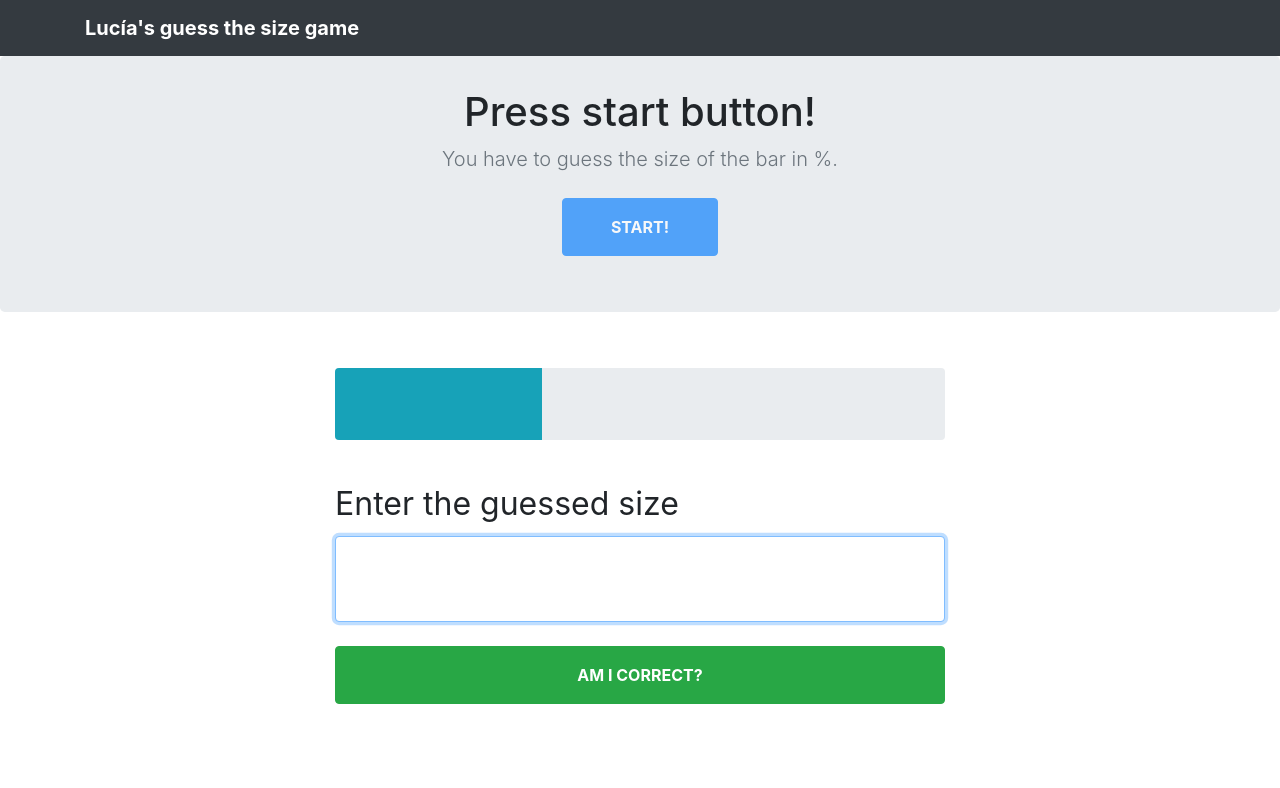
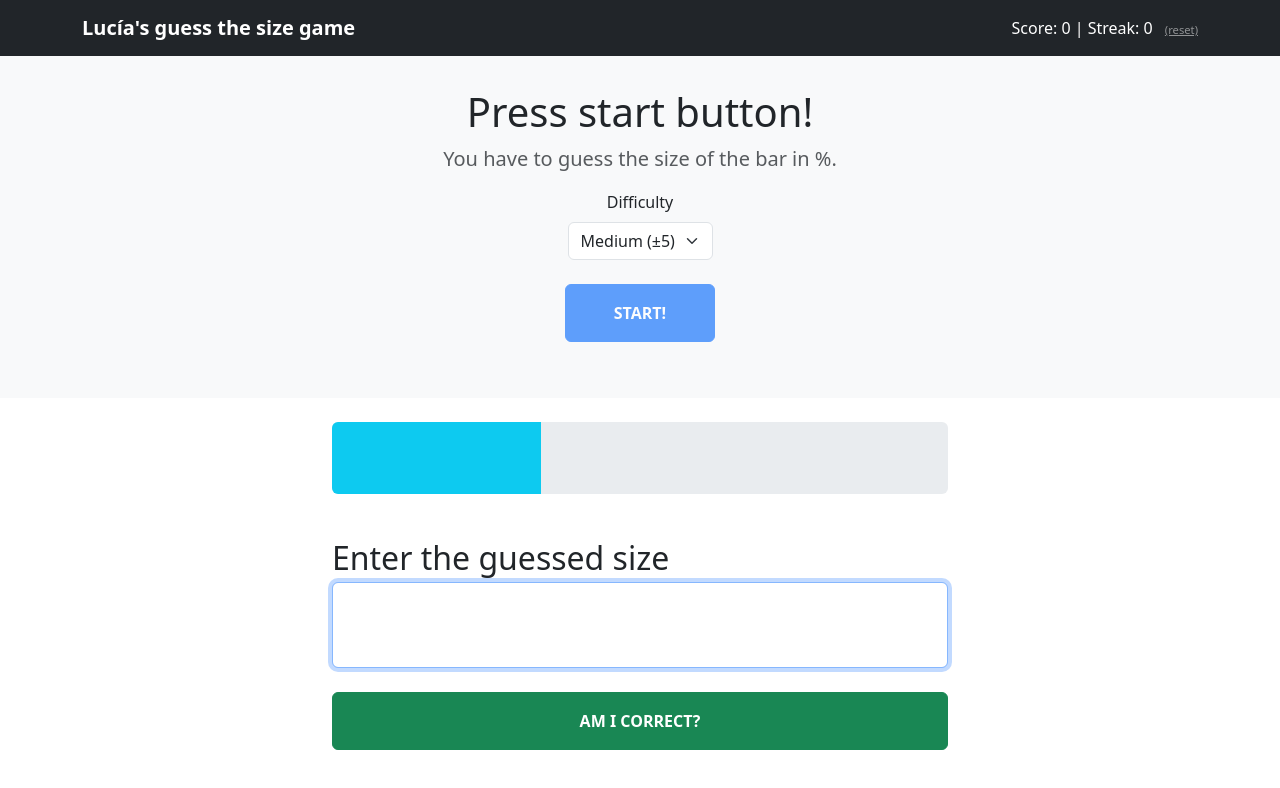
Before and after one commit to betler/little-games, a plain HTML site: page guess the size/guess-the-size.html in a window 1280 px wide. Both pictures are taken after a click on the link "START!". Drawn offline with nearby package versions, Linux system fonts and the light colour scheme.

Commit message:
Add files via upload

```diff
--- a/guess the size/guess-the-size.html
+++ b/guess the size/guess-the-size.html
@@ -7,10 +7,15 @@
 
     <title>Guess the size!!</title>
 
-    <!-- Bootstrap core CSS -->
-    <link href="https://stackpath.bootstrapcdn.com/bootstrap/4.5.0/css/bootstrap.min.css" rel="stylesheet">
-    <link href="https://cdnjs.cloudflare.com/ajax/libs/font-awesome/5.13.0/css/all.min.css" rel="stylesheet">
+    <!-- Bootstrap 5 -->
+    <link href="https://cdn.jsdelivr.net/npm/bootstrap@5.3.3/dist/css/bootstrap.min.css" rel="stylesheet">
+    <link href="https://cdnjs.cloudflare.com/ajax/libs/font-awesome/6.5.2/css/all.min.css" rel="stylesheet">
 
+    <style>
+        #barraProgreso {
+            transition: width 1s ease-in-out;
+        }
+    </style>
 </head>
 
 <body>
@@ -21,18 +26,32 @@
                 <a href="#" class="navbar-brand d-flex align-items-center">
                     <strong>Lucía's guess the size game</strong>
                 </a>
+                <div class="text-white">
+                    Score: <span id="scoreSpan">0</span> | Streak: <span id="streakSpan">0</span>
+                    <a href="#" id="resetScoreButton" class="text-white-50 ms-2" style="font-size: 70%;">(reset)</a>
+                </div>
             </div>
         </div>
     </header>
 
     <main role="main">
 
-        <section class="jumbotron text-center" style="padding-top: 2em; padding-bottom: 2em;">
+        <section class="text-center bg-light" style="padding-top: 2em; padding-bottom: 2em;">
             <div class="container">
-                <h1 class="jumbotron-heading">Press start button!</h1>
+                <h1>Press start button!</h1>
                 <p class="lead text-muted">You have to guess the size of the bar in %.</p>
+
+                <div class="mb-3">
+                    <label for="difficultySelect" class="form-label">Difficulty</label>
+                    <select id="difficultySelect" class="form-select w-auto mx-auto">
+                        <option value="10">Easy (±10)</option>
+                        <option value="5" selected>Medium (±5)</option>
+                        <option value="2">Hard (±2)</option>
+                    </select>
+                </div>
+
                 <p>
-                    <a href="#" id="startButton" class="font-weight-bold btn btn-primary my-2 py-3 px-5">START!</a>
+                    <a href="#" id="startButton" class="fw-bold btn btn-primary my-2 py-3 px-5">START!</a>
                 </p>
             </div>
         </section>
@@ -47,13 +66,13 @@
         </div>
 
         <div class="mt-3 w-50 container" style="font-size: 200%;">
-            <label for="adivina">Enter the guessed size</label>
-            <input type="text" id="adivinaInput" class="form-control" style="font-size:150%;text-align: right;" value="0"
-                type="number" />
+            <label for="adivinaInput">Enter the guessed size</label>
+            <input type="text" inputmode="numeric" id="adivinaInput" class="form-control"
+                style="font-size:150%;text-align: right;" value="0" />
         </div>
 
         <div class="mt-3 w-50 container" style="font-size: 200%;">
-            <a href="#" id="adivinaButton" class="font-weight-bold btn btn-success my-2 py-3 px-5 w-100">AM I
+            <a href="#" id="adivinaButton" class="fw-bold btn btn-success my-2 py-3 px-5 w-100">AM I
                 CORRECT?</a>
         </div>
     </main>
@@ -63,8 +82,8 @@
         <div class="modal-dialog modal-xl">
             <div class="modal-content">
                 <div class="modal-header text-center border-0" style="color:white; background-color: green;">
-                    <h4 class="w-100 py-3"><i class="far fa-check-circle" style="font-size:300%;"></i><br/>Great! You have guessed the number<br/><small>Real value: <span id="realValueSpan"></span></small></h4>
-                    <button type="button" class="close" data-dismiss="modal" aria-hidden="true" style="color:white;">&times;</button>
+                    <h4 class="w-100 py-3"><i class="far fa-circle-check" style="font-size:300%;"></i><br/>Great! You have guessed the number<br/><small>Real value: <span id="realValueSpan"></span></small></h4>
+                    <button type="button" class="btn-close btn-close-white" data-bs-dismiss="modal" aria-label="Close"></button>
                 </div>
                 <div class="modal-body text-center p-0">
                     <img src="vernon-raineil-cenzon-EciYoOAwARs-unsplash.jpg" class="img w-100"/>
@@ -78,8 +97,8 @@
         <div class="modal-dialog modal-xl">
             <div class="modal-content">
                 <div class="modal-header text-center border-0" style="color:white; background-color: red;">
-                    <h4 class="w-100 py-3"><i class="fas fa-exclamation-circle" style="font-size:300%;"></i><br/>ERROR! That's not correct</h4>
-                    <button type="button" class="close" data-dismiss="modal" aria-hidden="true" style="color:white;">&times;</button>
+                    <h4 class="w-100 py-3"><i class="fas fa-circle-exclamation" style="font-size:300%;"></i><br/>ERROR! That's not correct</h4>
+                    <button type="button" class="btn-close btn-close-white" data-bs-dismiss="modal" aria-label="Close"></button>
                 </div>
                 <div class="modal-body text-center p-0">
                     <img src="plane.jpg" class="img w-100"/>
@@ -87,12 +106,9 @@
             </div>
         </div>
     </div>
-    <!-- Bootstrap core JavaScript
-    ================================================== -->
-    <!-- Placed at the end of the document so the pages load faster -->
-    <script src="https://code.jquery.com/jquery-3.5.1.min.js"
-        integrity="sha256-9/aliU8dGd2tb6OSsuzixeV4y/faTqgFtohetphbbj0=" crossorigin="anonymous"></script>
-    <script src="https://stackpath.bootstrapcdn.com/bootstrap/4.5.0/js/bootstrap.min.js"></script>
+
+    <!-- Bootstrap 5 JS bundle (includes Popper) -->
+    <script src="https://cdn.jsdelivr.net/npm/bootstrap@5.3.3/dist/js/bootstrap.bundle.min.js"></script>
     <script src="guess.js"></script>
 </body>
 
--- a/guess the size/guess.js
+++ b/guess the size/guess.js
@@ -1,39 +1,98 @@
-// Shorthand for $( document ).ready()
-$(function() {
-    $('#startButton').on('click', function () {
+// Vanilla JS — no jQuery needed anymore, Bootstrap 5 doesn't require it
+document.addEventListener('DOMContentLoaded', () => {
+    const startButton = document.getElementById('startButton');
+    const adivinaButton = document.getElementById('adivinaButton');
+    const progressBar = document.getElementById('barraProgreso');
+    const adivinaInput = document.getElementById('adivinaInput');
+    const difficultySelect = document.getElementById('difficultySelect');
+    const realValueSpan = document.getElementById('realValueSpan');
+    const scoreSpan = document.getElementById('scoreSpan');
+    const streakSpan = document.getElementById('streakSpan');
+    const resetScoreButton = document.getElementById('resetScoreButton');
+
+    const successModal = new bootstrap.Modal(document.getElementById('sucessModal'));
+    const errorModal = new bootstrap.Modal(document.getElementById('errorModal'));
+
+    let gameActive = false;
+    let score = parseInt(localStorage.getItem('guessGameScore'), 10) || 0;
+    let streak = parseInt(localStorage.getItem('guessGameStreak'), 10) || 0;
+    updateScoreDisplay();
+
+    startButton.addEventListener('click', (e) => {
+        e.preventDefault();
         lanzarJuego();
-    })
+    });
 
-    $('#adivinaButton').on('click', function () {
+    adivinaButton.addEventListener('click', (e) => {
+        e.preventDefault();
         adivinar();
-    })
-});
+    });
 
-function lanzarJuego() {
-    let valor = Math.floor(Math.random() * 100);
-    $('#barraProgreso').css('width', valor + '%').attr('aria-valuenow', valor);
-    $('#adivinaInput').val('');
-    $('#adivinaInput').focus();
-    $('#startButton').addClass("disabled");
-}
+    resetScoreButton.addEventListener('click', (e) => {
+        e.preventDefault();
+        score = 0;
+        streak = 0;
+        updateScoreDisplay();
+        saveScore();
+    });
 
-function adivinar() {
-    // Get the real size
-    let real = $('#barraProgreso').attr('aria-valuenow');
+    function lanzarJuego() {
+        const valor = Math.floor(Math.random() * 101);
+        progressBar.style.width = '0%';
+        progressBar.setAttribute('aria-valuenow', valor);
+        progressBar.dataset.realValue = valor;
+        adivinaInput.value = '';
+        adivinaInput.focus();
+        startButton.classList.add('disabled');
+        gameActive = true;
 
-    // Get the entered number
-    let guessed = $('#adivinaInput').val();
-    if (isNaN(guessed)){
-        alert("Hey cowgirl! That's not a number!");
+        // small delay so the CSS transition actually animates the reveal
+        requestAnimationFrame(() => {
+            setTimeout(() => {
+                progressBar.style.width = valor + '%';
+            }, 50);
+        });
     }
 
-    // Get the difference between the real one and the guessed one
-    let difference = Math.abs(real - guessed);
-    if (difference <= 5) {
-        $('#realValueSpan').html(real + '%');
-        $('#sucessModal').modal('show');
-        $('#startButton').removeClass("disabled");
-    } else {
-        $('#errorModal').modal('show');
+    function adivinar() {
+        if (!gameActive) {
+            alert("Press START first, champ.");
+            return;
+        }
+
+        const guessed = adivinaInput.value;
+        if (guessed === '' || isNaN(guessed)) {
+            alert("That's not a number!");
+            return;
+        }
+
+        const real = parseInt(progressBar.dataset.realValue, 10);
+        const tolerance = parseInt(difficultySelect.value, 10);
+        const difference = Math.abs(real - parseInt(guessed, 10));
+
+        if (difference <= tolerance) {
+            realValueSpan.textContent = real + '%';
+            score += 10;
+            streak += 1;
+            successModal.show();
+        } else {
+            streak = 0;
+            errorModal.show();
+        }
+
+        gameActive = false;
+        startButton.classList.remove('disabled');
+        updateScoreDisplay();
+        saveScore();
     }
-}
+
+    function updateScoreDisplay() {
+        scoreSpan.textContent = score;
+        streakSpan.textContent = streak;
+    }
+
+    function saveScore() {
+        localStorage.setItem('guessGameScore', score);
+        localStorage.setItem('guessGameStreak', streak);
+    }
+});
```
